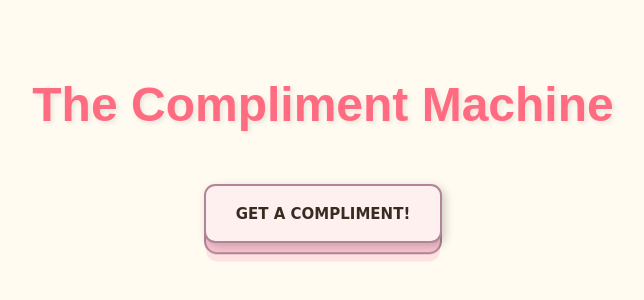
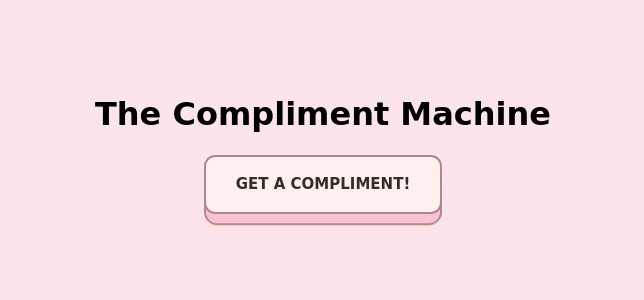
Before and after one commit to hazelknows/The-Compliment-Machine, a plain HTML site: page index.html in a window 1280 px wide. Shown: the part 256-556 px from the top of the page, without its empty margins (317-961 px from the left). Drawn offline with Linux system fonts and the light colour scheme.

Commit message:
Update styles.css

```diff
--- a/styles.css
+++ b/styles.css
@@ -1,42 +1,4 @@
-
-body {
-    font-family: 'Ariel', Sans-Serif;
-    text-align: center;
-    background-color: #fffbf1;
-    display: flex;
-    flex-direction: column;
-    justify-content: center;
-    align-items: center;
-    height: 100vh;
-    margin: 0;
-}
-
-h1 {
-    color: #ff6b81;
-    font-size: 3em;
-    font-family: 'Ariel', Sans-Serif;
-    text-shadow: 2px 2px 5px rgba(0, 0, 0, 0.1);
-}
-
-button {
-    background-color: #ff6b81;
-    color: white;
-    border: none;
-    padding: 10px 15px;
-    font-size: 18px;
-    cursor: pointer;
-    border-radius: 8px;
-    transition: 0.3s;
-    margin-top: 20px;
-    font-family: 'Handlee', cursive;
-    box-shadow: 3px 3px 10px rgba(0, 0, 0, 0.2);
-}
-
-button:hover {
-    background-color: #ff4757;
-}
-
-./* General Styles */
+/* General Styles */
 body {
     font-family: 'Handlee', cursive;
     text-align: center;
```
